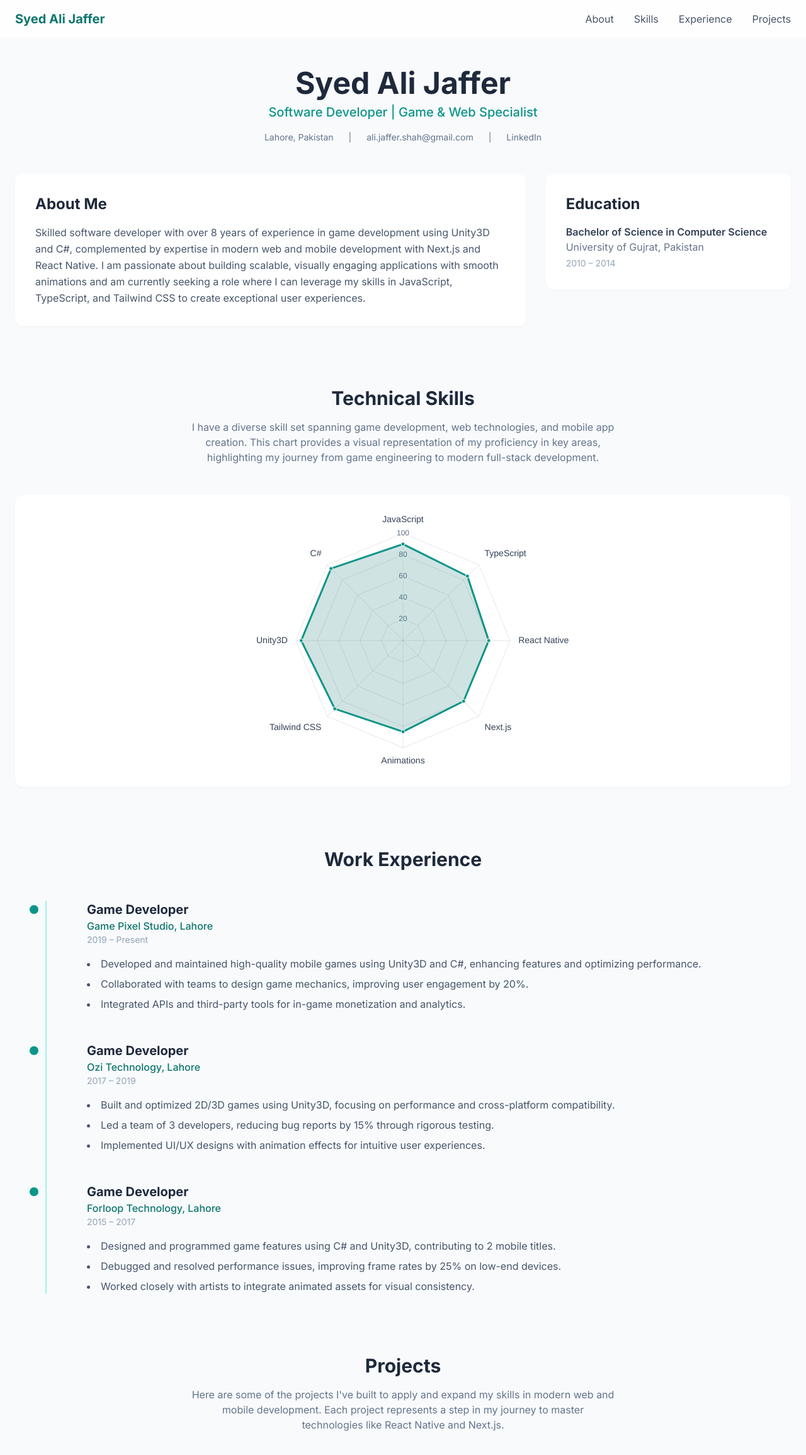
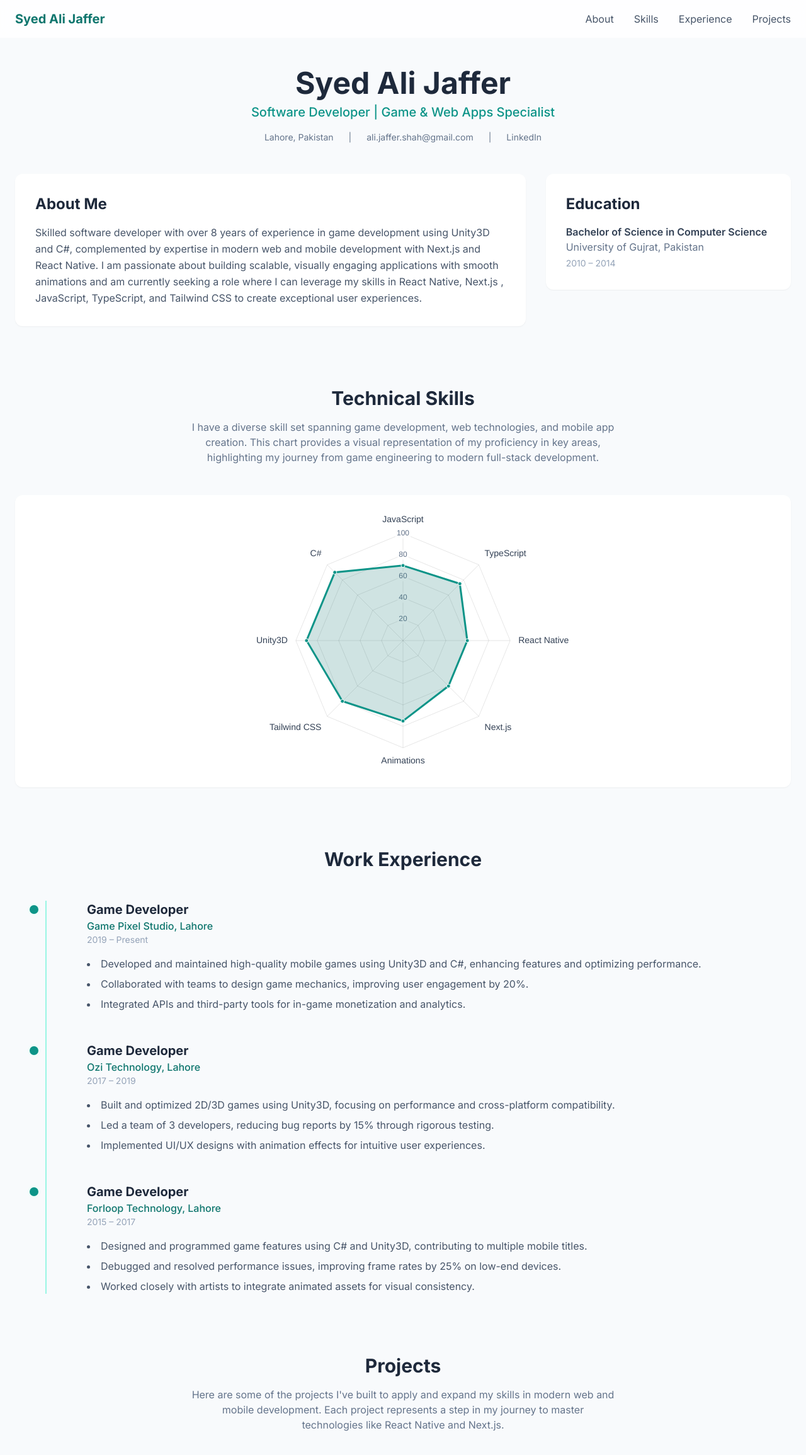
Before and after one commit to alijaffer/alijaffer.github.io, a plain HTML site: page index.html in a window 1280 px wide. Shown: the top 2310 px of the page at 63% size. Drawn offline with nearby package versions, Linux system fonts and the light colour scheme.

Commit message:
update index.html

```diff
--- a/index.html
+++ b/index.html
@@ -74,7 +74,7 @@
         <section id="about" class="mb-24 scroll-mt-24">
             <div class="text-center mb-12">
                 <h1 class="text-4xl md:text-5xl font-bold text-slate-800 mb-2">Syed Ali Jaffer</h1>
-                <p class="text-xl text-teal-600 font-medium">Software Developer | Game & Web Specialist</p>
+                <p class="text-xl text-teal-600 font-medium">Software Developer | Game & Web Apps Specialist</p>
                 <div class="mt-4 flex justify-center items-center space-x-6 text-sm text-slate-500">
                     <span>Lahore, Pakistan</span>
                     <span>|</span>
@@ -88,7 +88,7 @@
                 <div class="md:col-span-2 bg-white p-8 rounded-xl shadow-sm">
                     <h3 class="text-2xl font-bold text-slate-800 mb-4">About Me</h3>
                     <p class="text-slate-600 leading-relaxed">
-                        Skilled software developer with over 8 years of experience in game development using Unity3D and C#, complemented by expertise in modern web and mobile development with Next.js and React Native. I am passionate about building scalable, visually engaging applications with smooth animations and am currently seeking a role where I can leverage my skills in JavaScript, TypeScript, and Tailwind CSS to create exceptional user experiences.
+                        Skilled software developer with over 8 years of experience in game development using Unity3D and C#, complemented by expertise in modern web and mobile development with Next.js and React Native. I am passionate about building scalable, visually engaging applications with smooth animations and am currently seeking a role where I can leverage my skills in React Native, Next.js , JavaScript, TypeScript, and Tailwind CSS to create exceptional user experiences.
                     </p>
                 </div>
                 <div class="bg-white p-8 rounded-xl shadow-sm">
@@ -138,7 +138,7 @@
                     <p class="font-medium text-teal-700">Forloop Technology, Lahore</p>
                     <p class="text-sm text-slate-400 mb-4">2015 – 2017</p>
                     <ul class="list-disc list-inside text-slate-600 space-y-2">
-                        <li>Designed and programmed game features using C# and Unity3D, contributing to 2 mobile titles.</li>
+                        <li>Designed and programmed game features using C# and Unity3D, contributing to multiple mobile titles.</li>
                         <li>Debugged and resolved performance issues, improving frame rates by 25% on low-end devices.</li>
                         <li>Worked closely with artists to integrate animated assets for visual consistency.</li>
                     </ul>
@@ -225,7 +225,7 @@
                     labels: ['JavaScript', 'TypeScript', 'React Native', 'Next.js', 'Animations', 'Tailwind CSS', 'Unity3D', 'C#'],
                     datasets: [{
                         label: 'Proficiency',
-                        data: [90, 85, 80, 80, 85, 90, 95, 95],
+                        data: [70, 75, 60, 60, 75, 80, 90, 90],
                         backgroundColor: 'rgba(15, 118, 110, 0.2)',
                         borderColor: 'rgba(13, 148, 136, 1)',
                         pointBackgroundColor: 'rgba(13, 148, 136, 1)',
```
